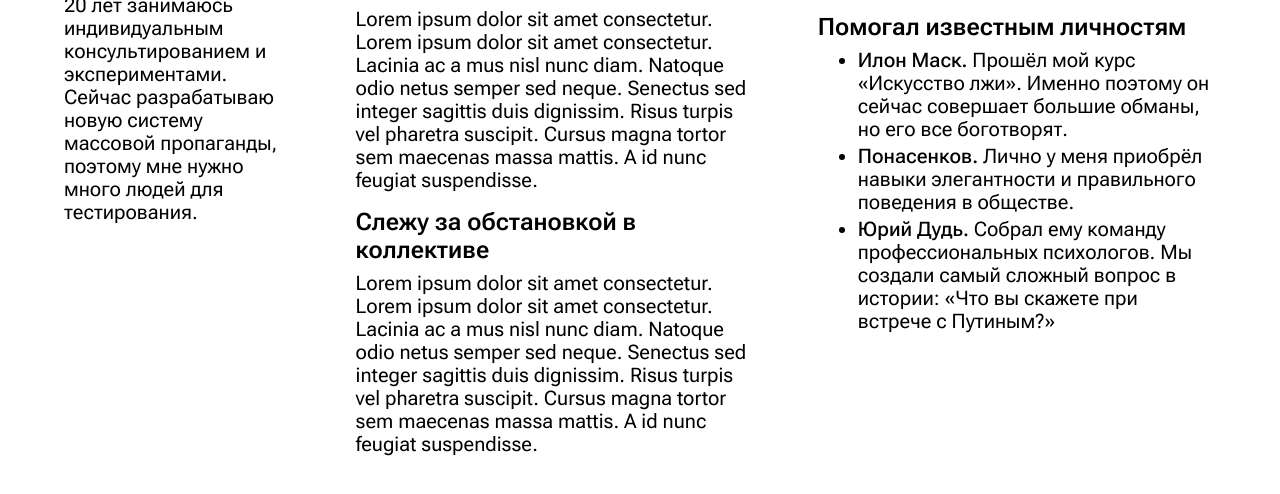
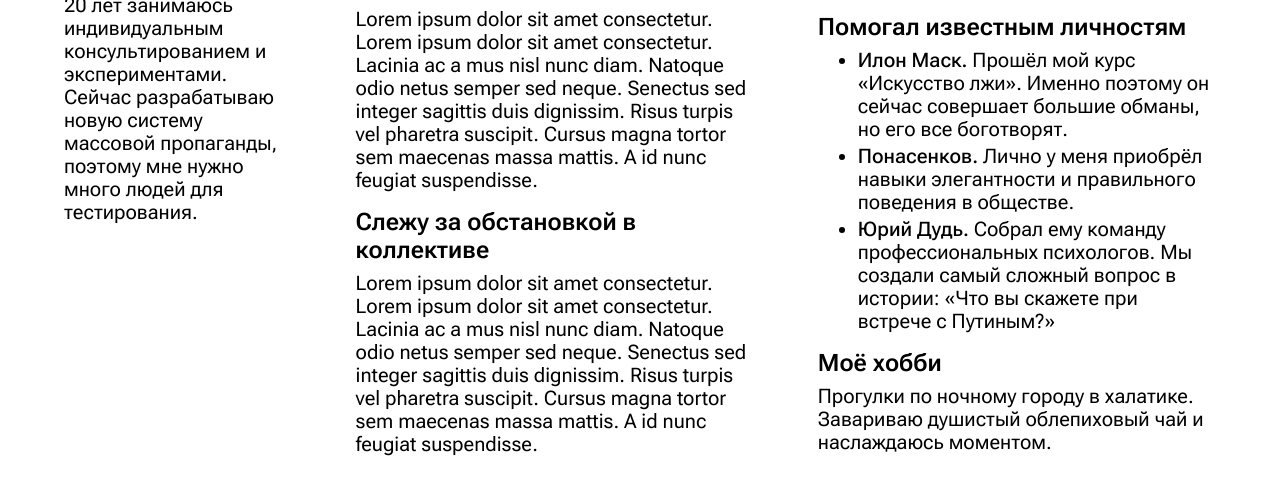
Before and after one commit to NicolasGuesto/NicolasGuesto.github.io, a plain HTML site: page index.html in a window 1280 px wide. Shown: the part 530-1024 px from the top of the page. Drawn offline with Linux system fonts and the light colour scheme.

Commit message:
Update index.html

```diff
--- a/index.html
+++ b/index.html
@@ -63,6 +63,8 @@
                 <li><b>Понасенков.</b> Лично у меня приобрёл навыки элегантности и правильного поведения в обществе.</li>
                 <li><b>Юрий Дудь.</b> Собрал ему команду профессиональных психологов. Мы создали самый сложный вопрос в истории: «Что вы скажете при встрече с Путиным?»</li>
             </ul>
+            <h2>Моё хобби</h2>
+            <p>Прогулки по ночному городу в халатике. Завариваю душистый облепиховый чай и наслаждаюсь моментом.</p>
         </div>
     </div>
 </body>
```
